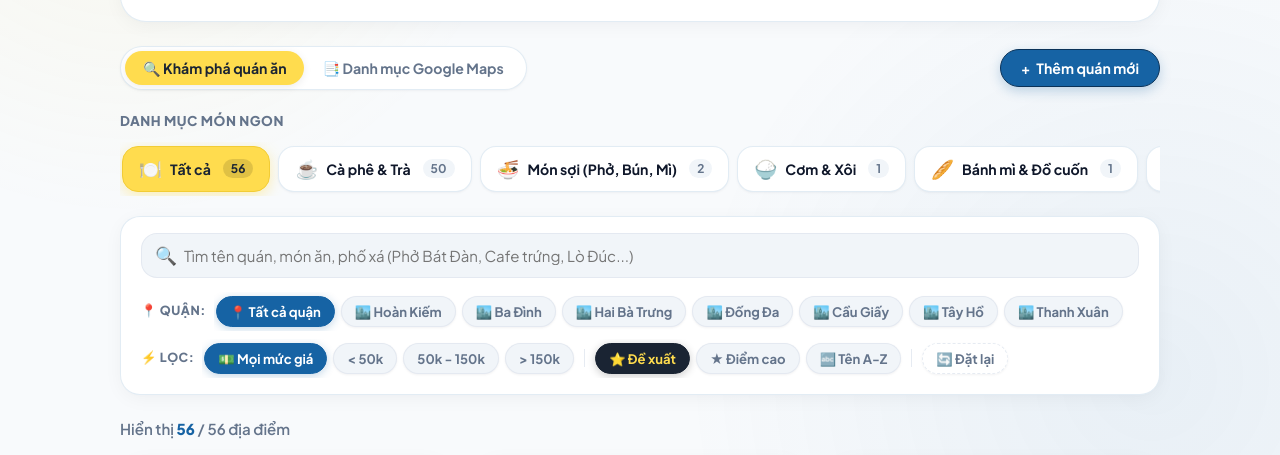
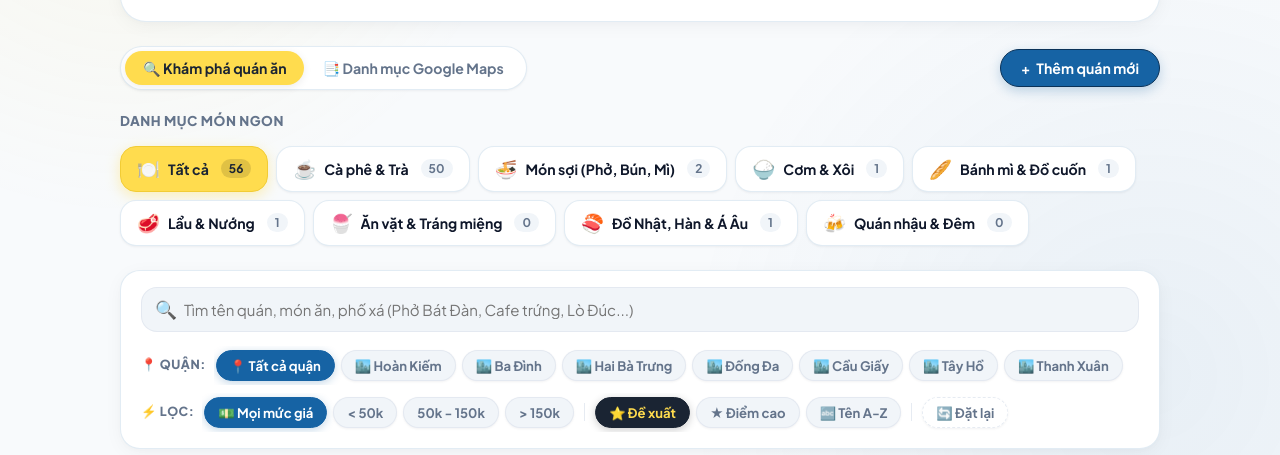
Before and after one commit to Jobox66/foodguide, a plain HTML site: page index.html in a window 1280 px wide. Shown: the part 304-759 px from the top of the page. Drawn offline with Linux system fonts and the light colour scheme.

Commit message:
v1.6 fixbug UI for PC

```diff
--- a/css/style.css
+++ b/css/style.css
@@ -460,18 +460,13 @@ body {
   letter-spacing: 0.5px;
 }
 
-/* Desktop: 1 hàng ngang vuốt mượt mà */
+/* Desktop: Hiển thị full tất cả các danh mục theo hàng ngang, tự động xuống dòng khi hết chỗ */
 .categories-pills {
   display: flex;
+  flex-wrap: wrap;
   gap: 8px;
-  overflow-x: auto;
-  padding: 4px 2px;
-  scrollbar-width: none;
-  -webkit-overflow-scrolling: touch;
-}
-
-.categories-pills::-webkit-scrollbar {
-  display: none;
+  padding: 4px 0;
+  overflow: visible;
 }
 
 .cat-pill {
@@ -489,7 +484,6 @@ body {
   color: var(--text-main);
   cursor: pointer;
   white-space: nowrap;
-  flex-shrink: 0;
   min-width: 0;
   box-shadow: var(--shadow-subtle);
   transition: var(--transition);
```
